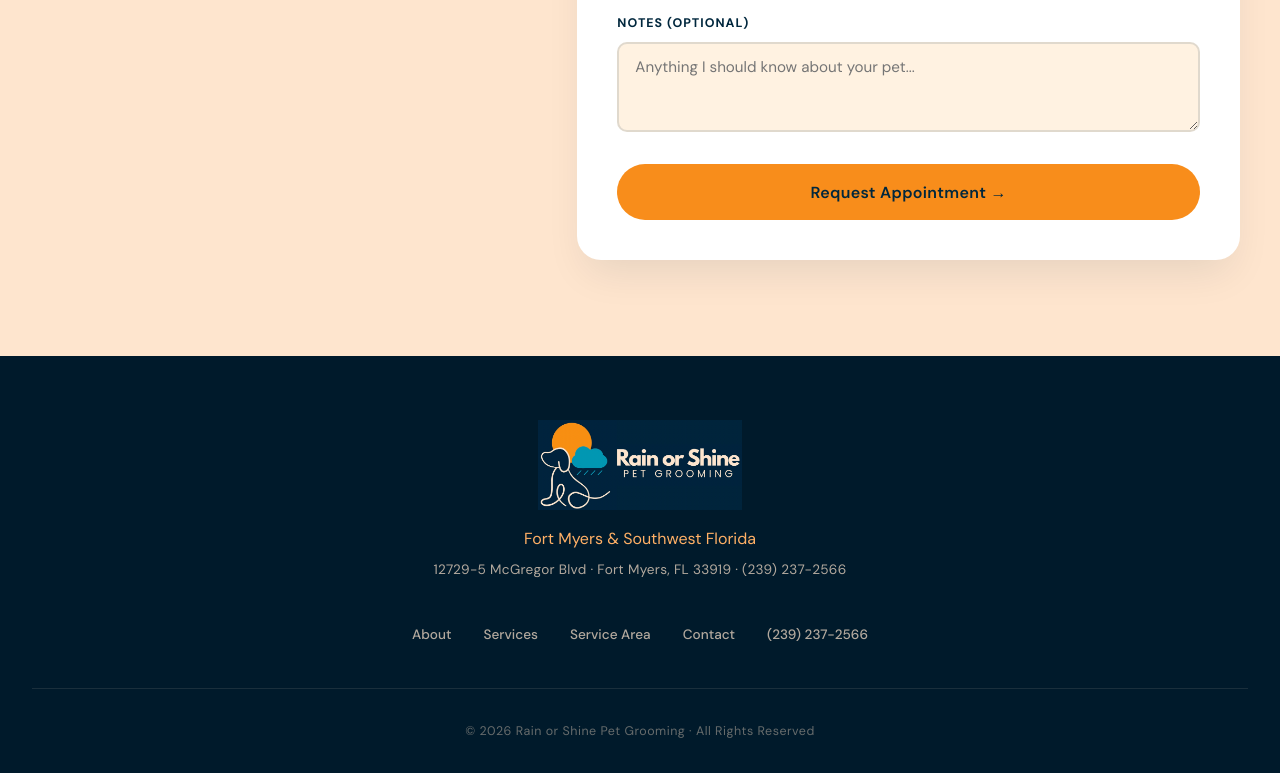
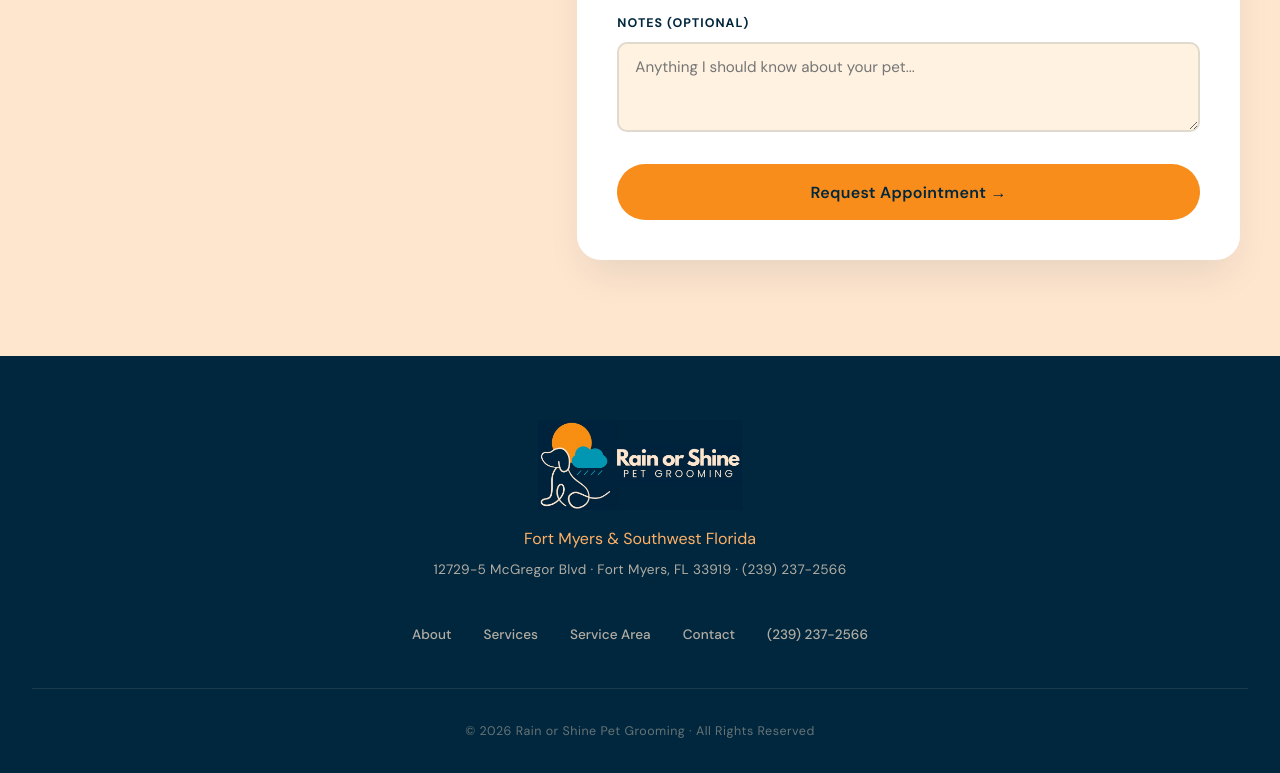
Before and after one commit to leepettijohn/rainorshinepetgrooming, a plain HTML site: page 2026aug.html in a window 1280 px wide. Shown: the part 4632-5405 px from the top of the page. Drawn offline with Linux system fonts and the light colour scheme.

Commit message:
Add files via upload

```diff
--- a/2026aug.html
+++ b/2026aug.html
@@ -884,7 +884,7 @@
 
   /* ---------- Footer ---------- */
   footer {
-    background: var(--navy-deep);
+    background: var(--navy);
     color: var(--cream);
     padding: 4rem 2rem 2rem;
     text-align: center;
```
